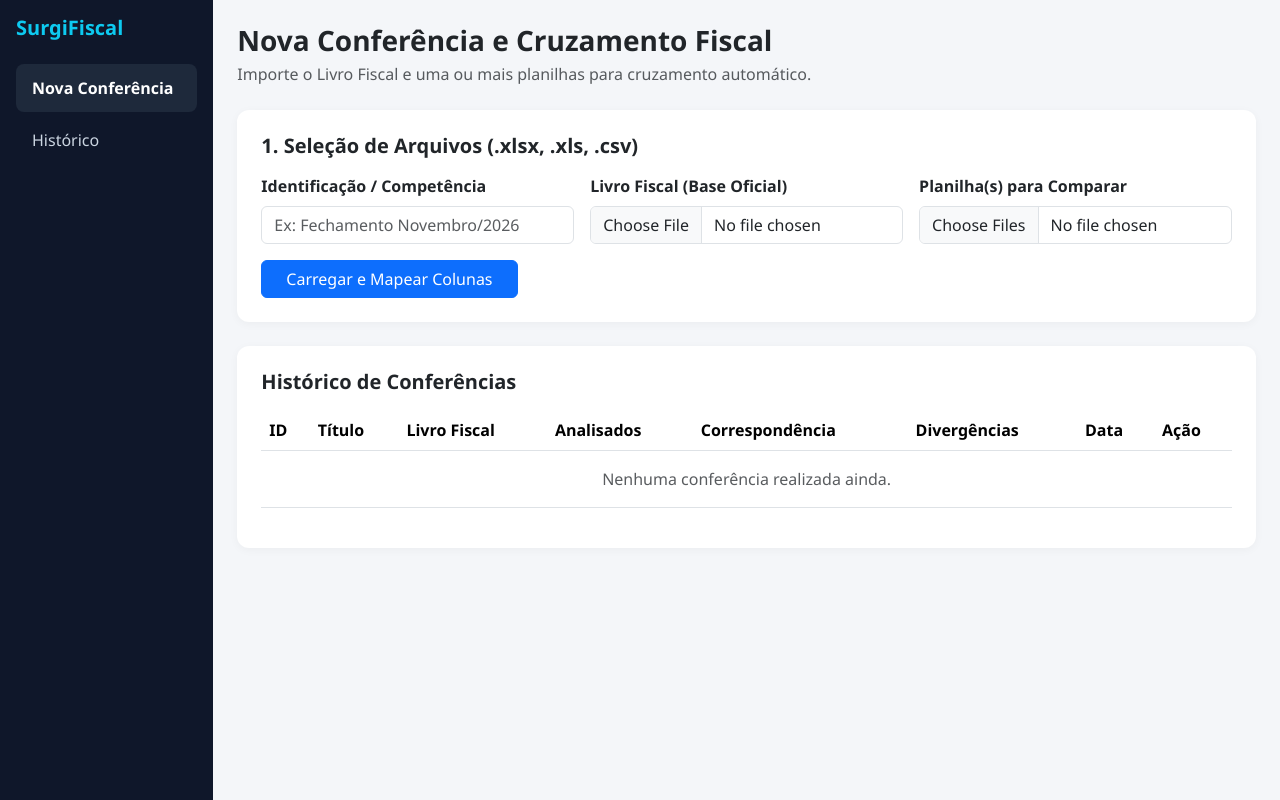
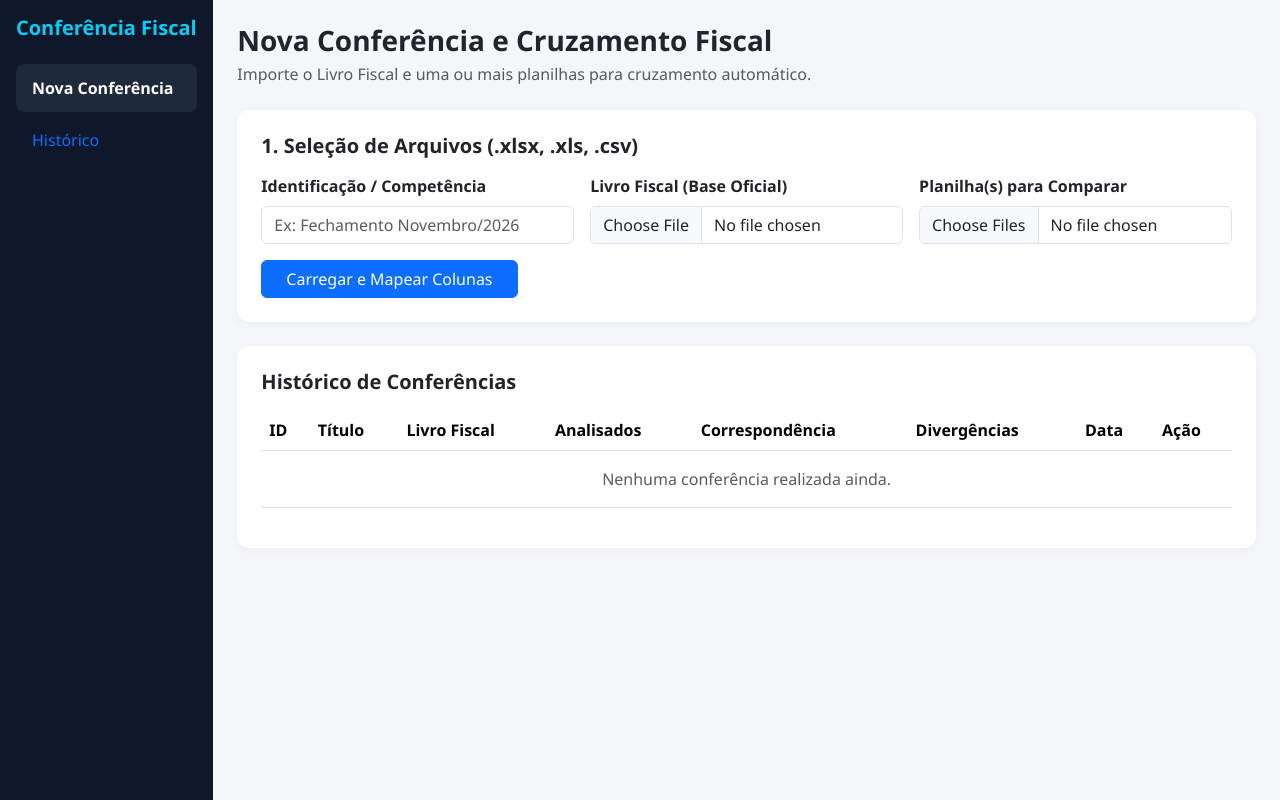
Before and after one commit to Mitsxz/conferencia-fiscal, a Flask app: page / in a window 1280 px wide. Run offline with Flask 3, Linux system fonts and the light colour scheme; data that the repository does not hold is empty.

Commit message:
Update sidebar link colors and title text

```diff
--- a/templates/index.html
+++ b/templates/index.html
@@ -8,7 +8,7 @@
     <style>
         body { background-color: #f4f6f9; font-family: 'Segoe UI', system-ui, sans-serif; }
         .sidebar { min-height: 100vh; background: #0f172a; color: #fff; }
-        .sidebar a { color: #cbd5e1; text-decoration: none; padding: 12px 16px; display: block; border-radius: 8px; margin-bottom: 4px; }
+        .sidebar a { color: #FF036; text-decoration: none; padding: 12px 16px; display: block; border-radius: 8px; margin-bottom: 4px; }
         .sidebar a:hover, .sidebar a.active { background: #1e293b; color: #fff; font-weight: 600; }
         .card { border: none; border-radius: 12px; box-shadow: 0 2px 10px rgba(0,0,0,0.04); }
     </style>
@@ -17,7 +17,7 @@
 <div class="container-fluid">
     <div class="row">
         <nav class="col-md-2 sidebar p-3">
-            <h5 class="fw-bold mb-4 text-info">SurgiFiscal</h5>
+            <h5 class="fw-bold mb-4 text-info">Conferência Fiscal</h5>
             <a href="/" class="active">Nova Conferência</a>
             <a href="#historico">Histórico</a>
         </nav>
```
